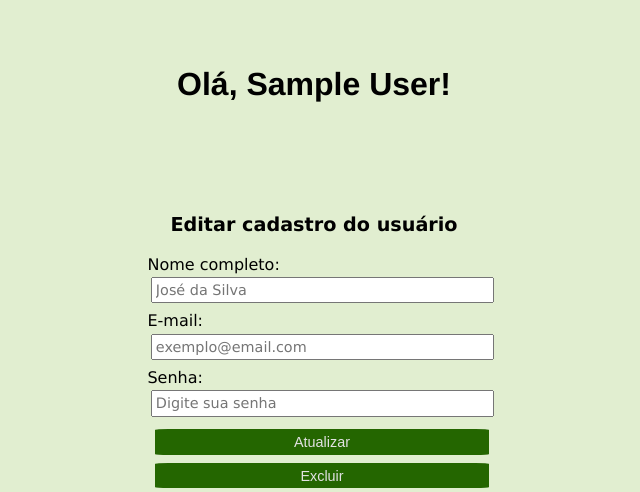
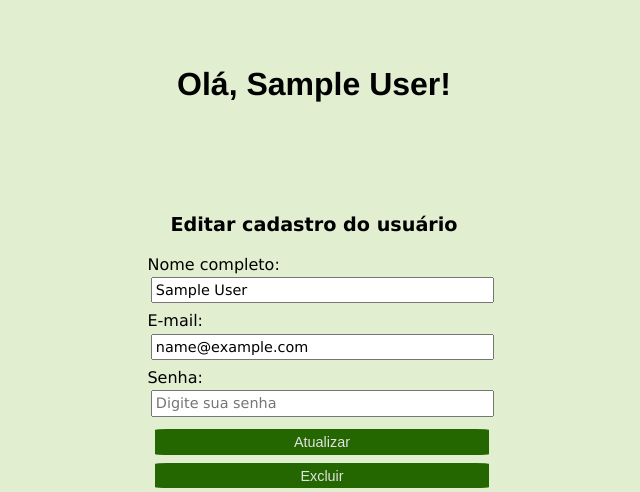
Before and after one commit to gconcli/recicla_ai-backend, a PHP site: page /sessao.php in a window 1280 px wide. Shown: the part 736-1228 px from the top of the page, without its empty margins (326-966 px from the left). Run offline with PHP 8.4, Linux system fonts and the light colour scheme; the visitor is signed in with stand-in values (Sample User, id 1); some libraries are stand-ins or nearby versions.

Commit message:
Update placeholders with user's data in secao.php

```diff
--- a/_php/scripts.php
+++ b/_php/scripts.php
@@ -17,6 +17,7 @@
             exit("Falha na conexão: $con->connect_error");
         }
         //echo "Sucesso na conexão com o banco de dados";
+        // Removido para não aparecer na hora que vai para a página se sessão
         return $con;
     }
 ?>
--- a/_public/sessao.php
+++ b/_public/sessao.php
@@ -67,11 +67,11 @@
             <div class="form-container" style="justify-content: center;">
                 <form name="cadastro" action="" method="post"> <!-- TODO: Depois configurar o back-end -->
                     <label for="nome">Nome completo:</label>
-                    <input type="text" id="nome" name="nome" placeholder="José da Silva" required>
-                    <!-- TODO: talvez definir textos e preencher os input utilizando READ e pegando dados de usuário ou só login já vale -->
+                    <!-- htmlspecialchars para campos já estarem preenchidos com os dados da seção do usuário (exceto senha): -->
+                    <input type="text" id="nome" name="nome" placeholder="José da Silva" value="<?php echo htmlspecialchars($nomeCompleto); ?>" required>
                     <br>
                     <label for="email">E-mail:</label>
-                    <input type="email" id="email" name="email" placeholder="exemplo@email.com" required>
+                    <input type="email" id="email" name="email" placeholder="exemplo@email.com" value="<?php echo htmlspecialchars($emailUsuario); ?>" required>
                     <br>
                     <label for="senha">Senha:</label>
                     <input type="password" id="senha" name="senha" placeholder="Digite sua senha" required>
```
Also changed, not shown: _php/editar_cadastro.php (added).
